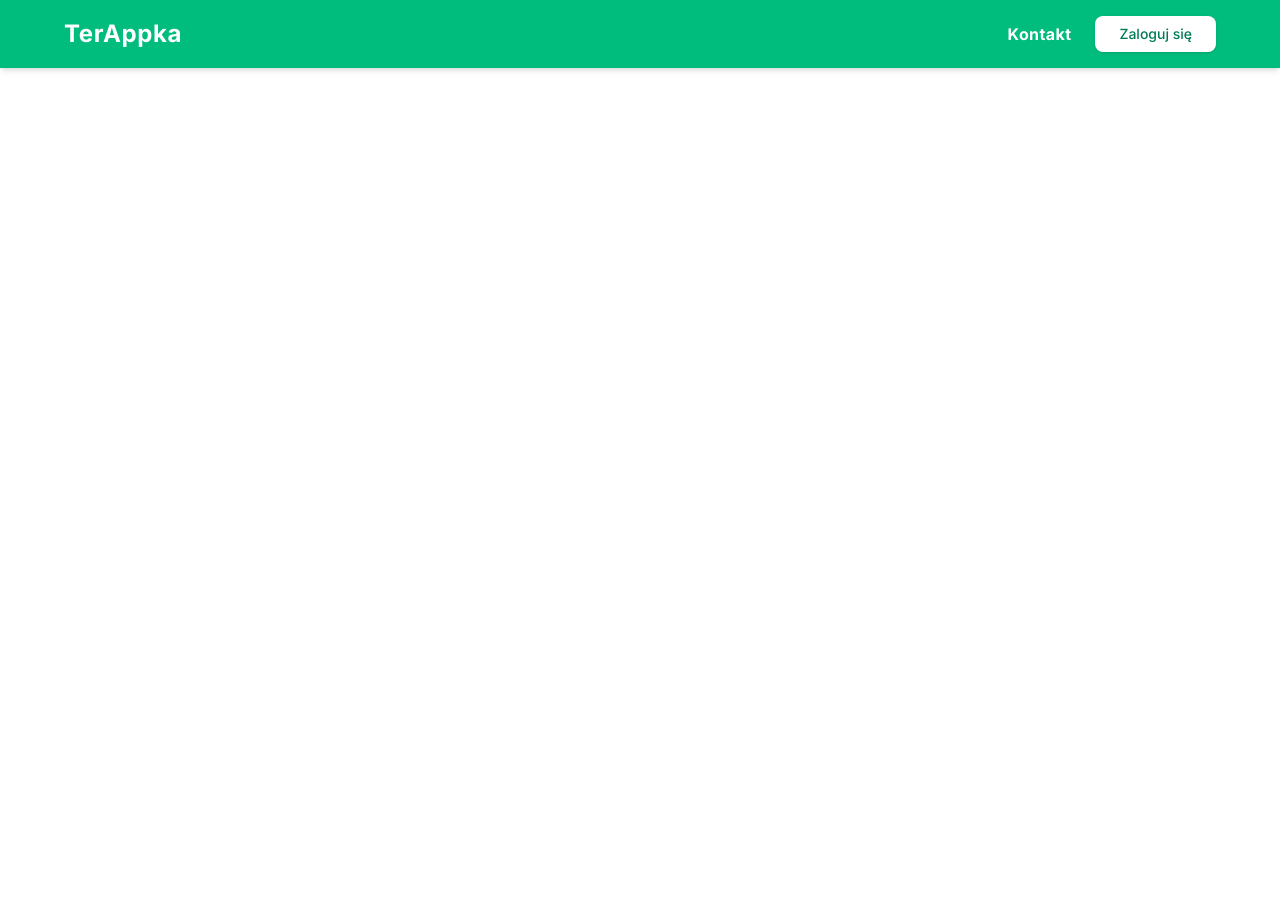
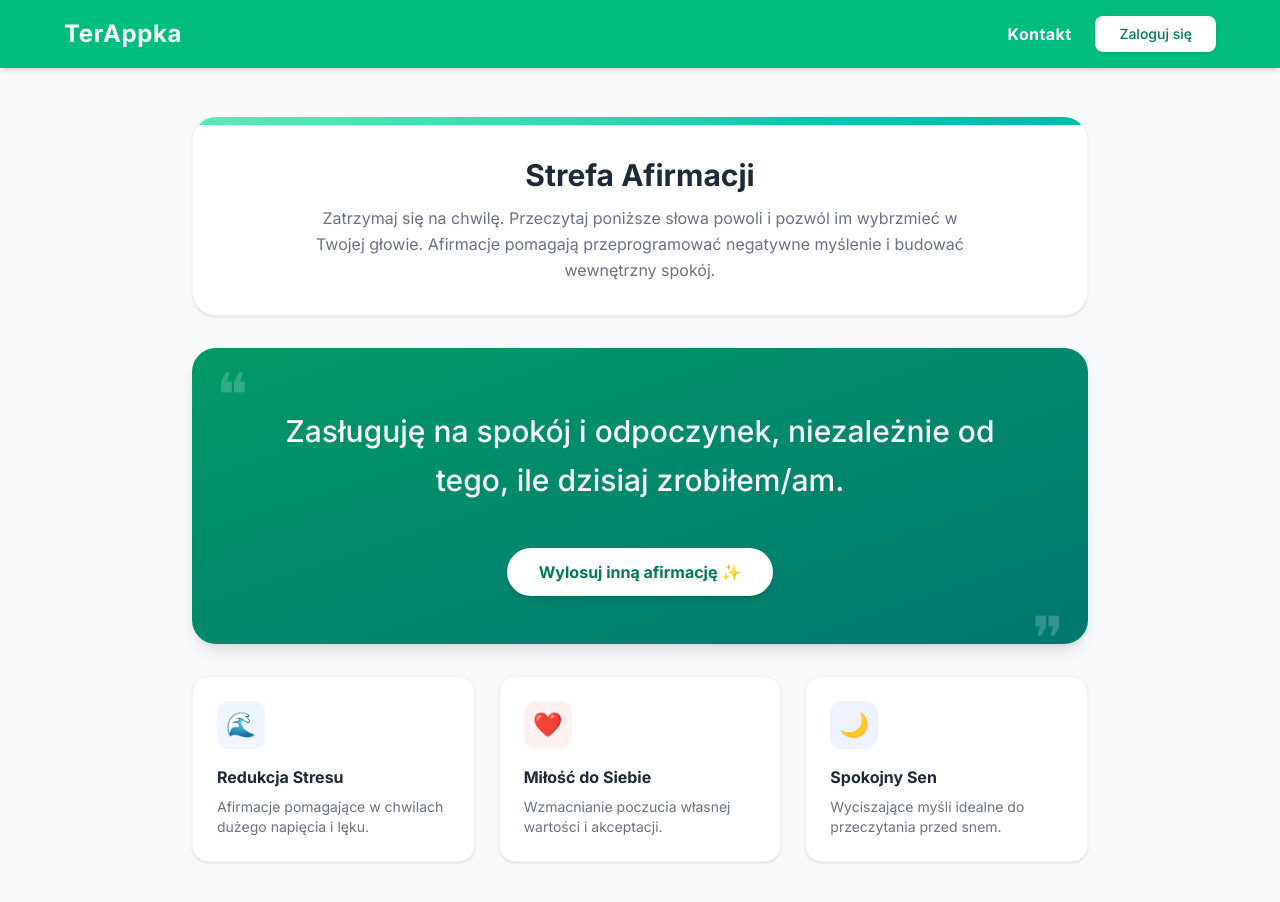
Before and after one commit to martapiotrowska257/terappka, a Next.js app in the folder frontend/terappka-app/: page /afirmacje in a window 1280 px wide. Shown: the top 902 px of the page. Before the commit the page ends 800 px from the top, so only its background shows below. Built offline with nearby package versions, Linux system fonts and the light colour scheme; no server answers.

Commit message:
Added affiramtions page

```diff
--- a/frontend/terappka-app/src/app/afirmacje/page.tsx
+++ b/frontend/terappka-app/src/app/afirmacje/page.tsx
@@ -1,7 +1,110 @@
+"use client";
+
+import { useState } from "react";
+
+// Przykładowa baza afirmacji (w przyszłości możesz je pobierać z API)
+const AFFIRMATIONS = [
+  "Zasługuję na spokój i odpoczynek, niezależnie od tego, ile dzisiaj zrobiłem/am.",
+  "Moje uczucia są ważne, a ja akceptuję je dokładnie takimi, jakie są.",
+  "Z każdym wdechem przyjmuję spokój, z każdym wydechem uwalniam napięcie.",
+  "Mam w sobie siłę i mądrość, by poradzić sobie z dzisiejszymi wyzwaniami.",
+  "Wybaczam sobie błędy, ponieważ jestem w procesie ciągłego uczenia się i rozwoju.",
+  "Moja wartość nie zależy od mojej produktywności.",
+  "Jestem wystarczający/a dokładnie taki/a, jaki/a jestem w tej chwili.",
+  "Pozwalam sobie na odpuszczenie tego, na co nie mam wpływu.",
+];
+
 export default function AfirmacjePage() {
+  const [currentAffirmation, setCurrentAffirmation] = useState(AFFIRMATIONS[0]);
+  const [isFading, setIsFading] = useState(false);
+
+  const handleDrawAffirmation = () => {
+    setIsFading(true);
+
+    // Prosta animacja zanikania przed zmianą tekstu
+    setTimeout(() => {
+      let randomIndex;
+      do {
+        randomIndex = Math.floor(Math.random() * AFFIRMATIONS.length);
+      } while (AFFIRMATIONS[randomIndex] === currentAffirmation); // Zapobiega wylosowaniu tej samej
+
+      setCurrentAffirmation(AFFIRMATIONS[randomIndex]);
+      setIsFading(false);
+    }, 300);
+  };
+
   return (
-    <>
-      <div></div>
-    </>
+    <div className="min-h-screen bg-gray-50 p-6 md:p-12">
+      <div className="max-w-4xl mx-auto space-y-8">
+        {/* NAGŁÓWEK */}
+        <header className="bg-white p-6 md:p-8 rounded-3xl shadow-sm border border-gray-100 text-center relative overflow-hidden">
+          <div className="absolute top-0 left-0 w-full h-2 bg-gradient-to-r from-emerald-300 to-teal-500"></div>
+          <h1 className="text-3xl font-bold text-gray-800 mb-3 mt-2">
+            Strefa Afirmacji
+          </h1>
+          <p className="text-gray-500 max-w-2xl mx-auto leading-relaxed">
+            Zatrzymaj się na chwilę. Przeczytaj poniższe słowa powoli i pozwól
+            im wybrzmieć w Twojej głowie. Afirmacje pomagają przeprogramować
+            negatywne myślenie i budować wewnętrzny spokój.
+          </p>
+        </header>
+
+        {/* GŁÓWNA AFIRMACJA (INTERAKTYWNA) */}
+        <section className="bg-gradient-to-br from-emerald-600 to-teal-700 rounded-3xl p-8 md:p-12 shadow-lg text-center text-white relative">
+          <span className="text-6xl opacity-20 absolute top-4 left-6">❝</span>
+          <span className="text-6xl opacity-20 absolute bottom-0 right-6 rotate-180">
+            ❝
+          </span>
+
+          <div className="min-h-[120px] flex items-center justify-center">
+            <h2
+              className={`text-2xl md:text-3xl font-medium leading-relaxed transition-opacity duration-300 px-8 ${isFading ? "opacity-0" : "opacity-100"}`}
+            >
+              {currentAffirmation}
+            </h2>
+          </div>
+
+          <button
+            onClick={handleDrawAffirmation}
+            className="mt-8 px-8 py-3 bg-white text-emerald-700 font-bold rounded-full shadow-md hover:shadow-lg hover:bg-emerald-50 transition-all transform hover:-translate-y-0.5 active:translate-y-0"
+          >
+            Wylosuj inną afirmację ✨
+          </button>
+        </section>
+
+        {/* KATEGORIE AFIRMACJI (STATYCZNE - DO ROZBUDOWY) */}
+        <div className="grid grid-cols-1 md:grid-cols-3 gap-6">
+          <div className="bg-white p-6 rounded-2xl shadow-sm border border-gray-100 hover:border-emerald-200 transition-colors cursor-pointer group">
+            <div className="w-12 h-12 bg-blue-50 text-blue-500 rounded-xl flex items-center justify-center text-2xl mb-4 group-hover:scale-110 transition-transform">
+              🌊
+            </div>
+            <h3 className="font-bold text-gray-800 mb-2">Redukcja Stresu</h3>
+            <p className="text-sm text-gray-500">
+              Afirmacje pomagające w chwilach dużego napięcia i lęku.
+            </p>
+          </div>
+
+          <div className="bg-white p-6 rounded-2xl shadow-sm border border-gray-100 hover:border-emerald-200 transition-colors cursor-pointer group">
+            <div className="w-12 h-12 bg-rose-50 text-rose-500 rounded-xl flex items-center justify-center text-2xl mb-4 group-hover:scale-110 transition-transform">
+              ❤️
+            </div>
+            <h3 className="font-bold text-gray-800 mb-2">Miłość do Siebie</h3>
+            <p className="text-sm text-gray-500">
+              Wzmacnianie poczucia własnej wartości i akceptacji.
+            </p>
+          </div>
+
+          <div className="bg-white p-6 rounded-2xl shadow-sm border border-gray-100 hover:border-emerald-200 transition-colors cursor-pointer group">
+            <div className="w-12 h-12 bg-indigo-50 text-indigo-500 rounded-xl flex items-center justify-center text-2xl mb-4 group-hover:scale-110 transition-transform">
+              🌙
+            </div>
+            <h3 className="font-bold text-gray-800 mb-2">Spokojny Sen</h3>
+            <p className="text-sm text-gray-500">
+              Wyciszające myśli idealne do przeczytania przed snem.
+            </p>
+          </div>
+        </div>
+      </div>
+    </div>
   );
 }
```
